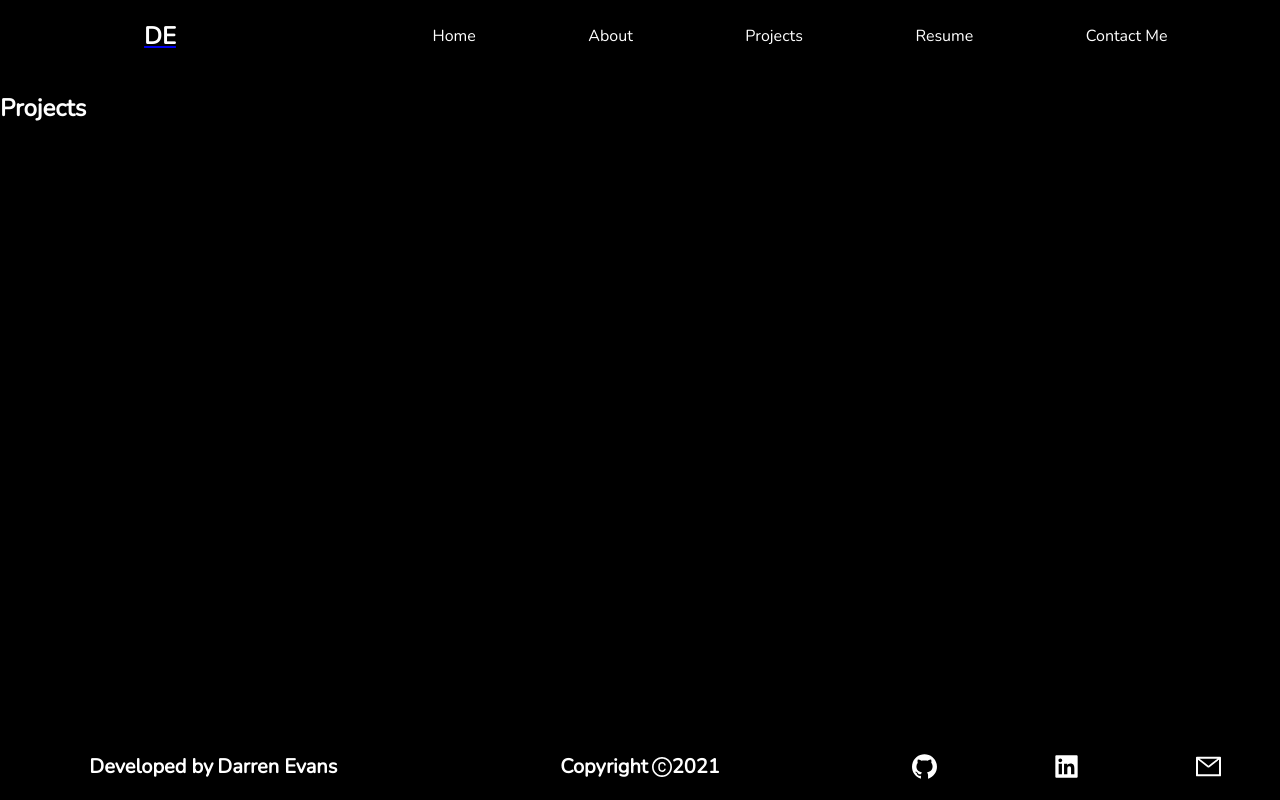
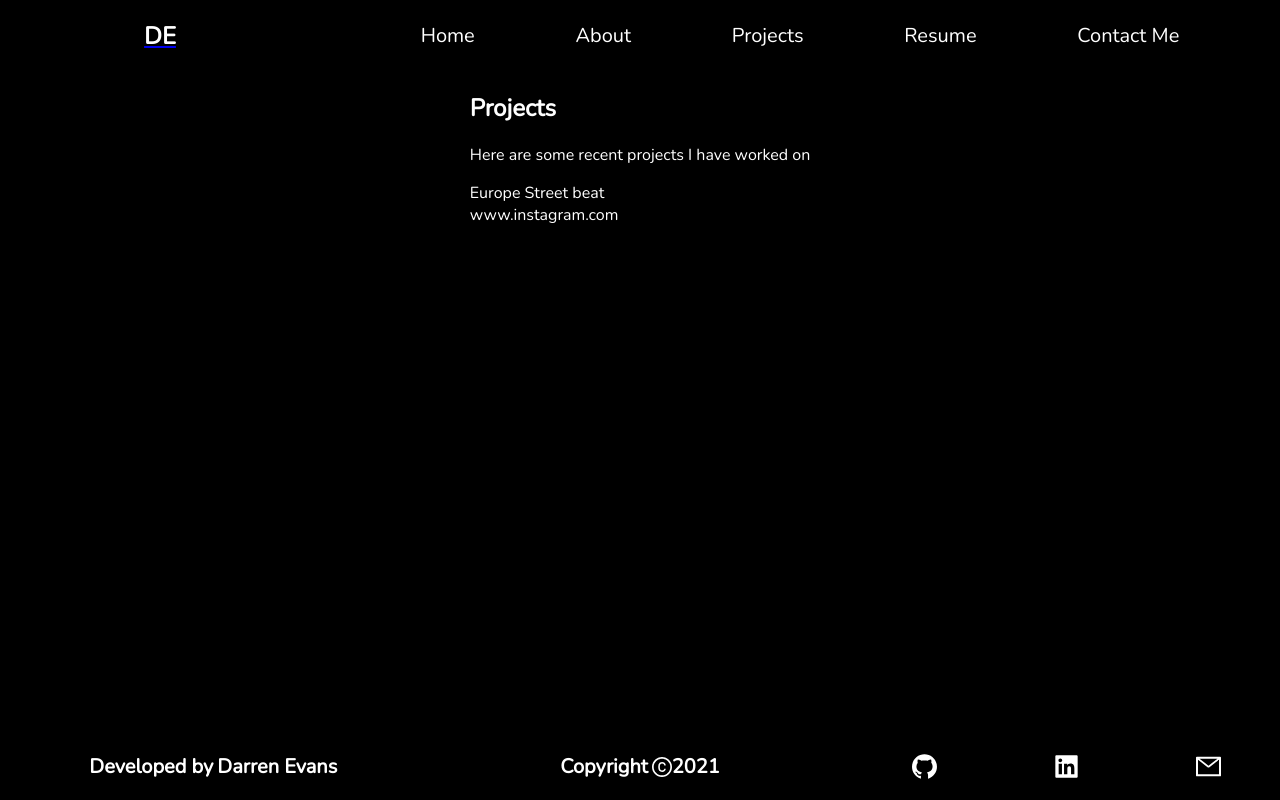
Before and after one commit to djevy/PortofolioV2, a React (Create React App) app: page /projects in a window 1280 px wide. Built offline with nearby package versions, Linux system fonts and the light colour scheme.

Commit message:
Added layout

```diff
--- a/src/App.js
+++ b/src/App.js
@@ -6,13 +6,14 @@ import { Home } from "./Components/Home/Home.jsx";
 import { About } from "./Components/About/About.jsx";
 import { Footer } from "./Components/Footer/Footer.jsx";
 import { Projects } from "./Components/Projects/Projects.jsx";
-import { Resume } from "./Components/Resume/Resume.jsx"
+import { Resume } from "./Components/Resume/Resume.jsx";
 
 function App() {
   return (
     <div className="App">
       <Router>
         <Navbar />
+        <div id="layout">
           <Switch>
             <Route path="/about">
               <About />
@@ -28,6 +29,7 @@ function App() {
             </Route>
             {/* <Route path="*" component={NotFound} /> */}
           </Switch>
+        </div>
         <Footer />
       </Router>
     </div>
--- a/src/App.scss
+++ b/src/App.scss
@@ -6,4 +6,9 @@
 .App {
   background-color: #000;
   color: #fff;
+
+#layout{
+  display: flex;
+  justify-content: center;
 }
+}
--- a/src/Components/Navbar/Navbar.scss
+++ b/src/Components/Navbar/Navbar.scss
@@ -91,6 +91,7 @@
           color: #fff;
           text-decoration: none;
           margin: 0px;
+          font-size: 20px;
         }
       }
     }
--- a/src/Components/Projects/Projects.jsx
+++ b/src/Components/Projects/Projects.jsx
@@ -1,9 +1,24 @@
-import "./Projects"
+import "./Projects";
+import { Card } from "antd";
 
 export const Projects = () => {
-    return (
-        <section id="Projects">
-            <h2>Projects</h2>
-        </section>
-     );
-}
+  const { Meta } = Card;
+  return (
+    <section id="Projects">
+      <h2>Projects</h2>
+      <p>Here are some recent projects I have worked on</p>
+      <Card
+        hoverable
+        style={{ 'width': '240px' }}
+        // cover={
+        //   <img
+        //     alt="example"
+        //     src="https://os.alipayobjects.com/rmsportal/QBnOOoLaAfKPirc.png"
+        //   />
+        // }
+      >
+        <Meta title="Europe Street beat" description="www.instagram.com" />
+      </Card>
+    </section>
+  );
+};
```
Also changed, not shown: 1 other file (tests, documents, lock files or other folders). Lines whose indentation alone changed are shown as unchanged.
